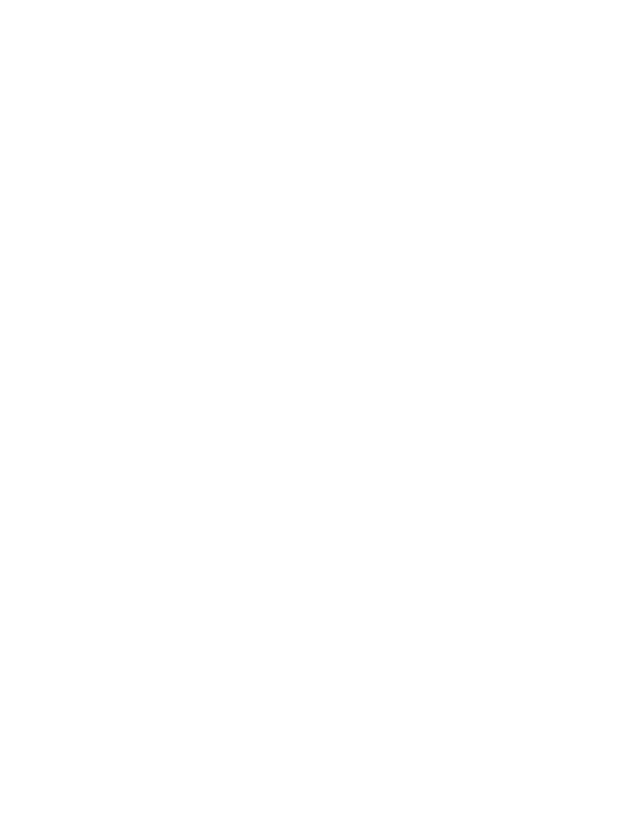
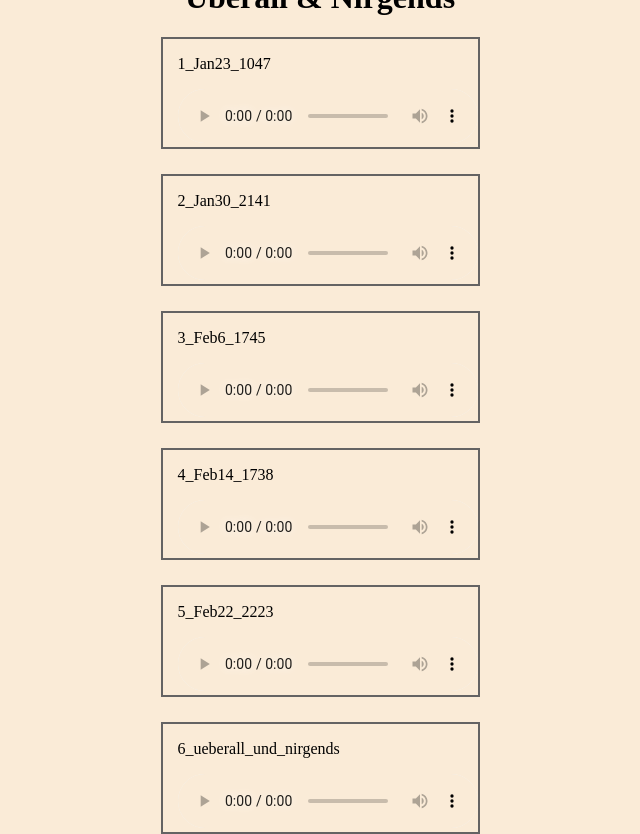
Before and after one commit to H-037/-berall-nirgends, a plain HTML site: page index.html in a window 1280 px wide. Shown: the whole page, without its empty margins (320-960 px from the left). Before the commit the page ends 800 px from the top, so only its background shows below. Drawn offline with Linux system fonts and the light colour scheme.

Commit message:
basic site

```diff
--- a/index.html
+++ b/index.html
@@ -9,6 +9,50 @@
     <title>Überall & Nirgends</title>
 </head>
 <body>
-
+    <div class="container">
+        <h1>Überall & Nirgends</h1>
+        <div class="podcast">
+            <p class="podtitle">1_Jan23_1047</p>
+            <audio class="audio" controls>
+                <source src="./podcast/1_Jan23_1047.mp3" type="audio/mpeg"/>
+                <a href="./podcast/1_Jan23_1047.mp3">mp3</a>
+            </audio>
+        </div>
+        <div class="podcast">
+            <p class="podtitle">2_Jan30_2141</p>
+            <audio class="audio" controls>
+                <source src="./podcast/2_Jan30_2141.mp3" type="audio/mpeg"/>
+                <a href="./podcast/2_Jan30_2141.mp3">mp3</a>
+            </audio>
+        </div>
+        <div class="podcast">
+            <p class="podtitle">3_Feb6_1745</p>
+            <audio class="audio" controls>
+                <source src="./podcast/3_Feb6_1745.mp3" type="audio/mpeg"/>
+                <a href="./podcast/3_Feb6_1745.mp3">mp3</a>
+            </audio>
+        </div>
+        <div class="podcast">
+            <p class="podtitle">4_Feb14_1738</p>
+            <audio class="audio" controls>
+                <source src="./podcast/4_Feb14_1738.mp3" type="audio/mpeg"/>
+                <a href="./podcast/4_Feb14_1738.mp3">mp3</a>
+            </audio>
+        </div>
+        <div class="podcast">
+            <p class="podtitle">5_Feb22_2223</p>
+            <audio class="audio" controls>
+                <source src="./podcast/5_Feb22_2223.mp3" type="audio/mpeg"/>
+                <a href="./podcast/5_Feb22_2223.mp3">mp3</a>
+            </audio>
+        </div>
+        <div class="podcast">
+            <p class="podtitle">6_ueberall_und_nirgends</p>
+            <audio class="audio" controls>
+                <source src="./podcast/6_ueberall_und_nirgends.mp3" type="audio/mpeg"/>
+                <a href="./podcast/6_ueberall_und_nirgends.mp3">mp3</a>
+            </audio>
+        </div>
+    </div>
 </body>
 </html>
--- a/style.css
+++ b/style.css
@@ -0,0 +1,32 @@
+.container{
+    height: 100vh;
+    width: 100vh;
+    display:flex;
+    justify-content: center;
+    align-items: center;
+    flex-direction: column;
+}
+
+.podcast{
+    background-color: antiquewhite;
+    border-style: solid;
+    border-width: 2px;
+    border-color: rgb(100, 99, 99);
+    padding-left: 15px;
+    margin-bottom: 25px;
+}
+
+body{
+    background-color: antiquewhite;
+    display: flex;
+    justify-content: center;
+}
+
+audio::-webkit-media-controls-panel {
+    background-color: antiquewhite;
+  }
+
+/* .podtitle{
+    font-weight: 700;
+    padding-left: 20px;
+} */
```
Also changed, not shown: 6 other files.
